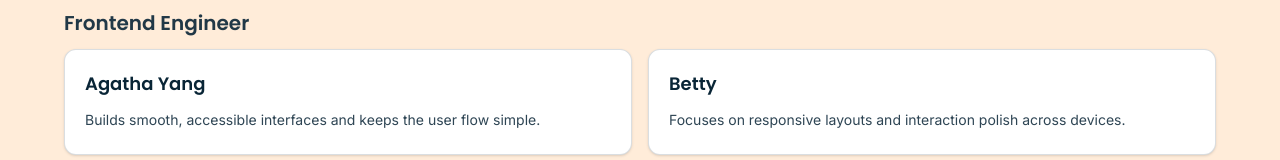
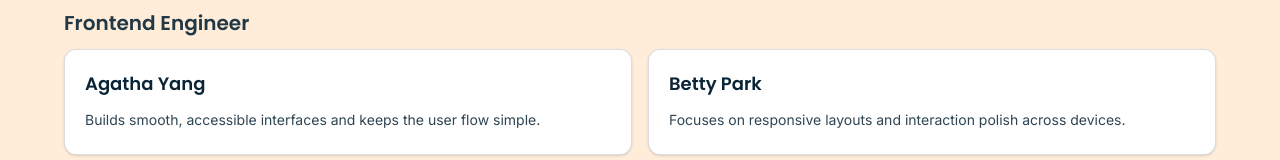
Before and after one commit to agath2/JumboFind, a Next.js app: page /aboutus in a window 1280 px wide. Shown: the part 929-1089 px from the top of the page. Built offline with nearby package versions, Linux system fonts and the light colour scheme.

Commit message:
about us

```diff
--- a/app/aboutus/page.tsx
+++ b/app/aboutus/page.tsx
@@ -10,7 +10,7 @@ const TEAM_GROUPS = [
         bio: "Builds smooth, accessible interfaces and keeps the user flow simple.",
       },
       {
-        name: "Betty",
+        name: "Betty Park",
         bio: "Focuses on responsive layouts and interaction polish across devices.",
       },
       {
```
